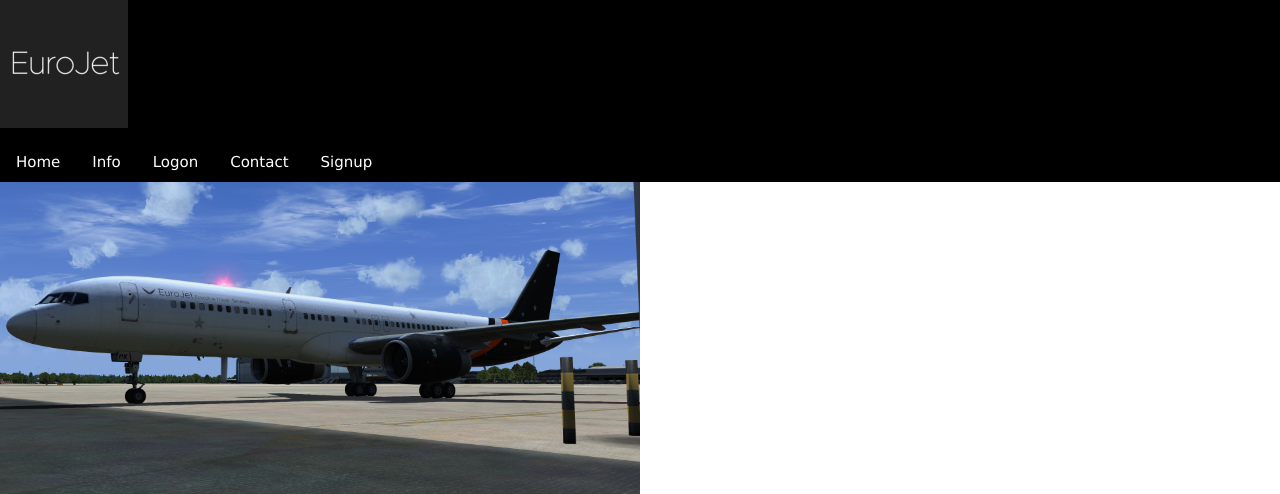
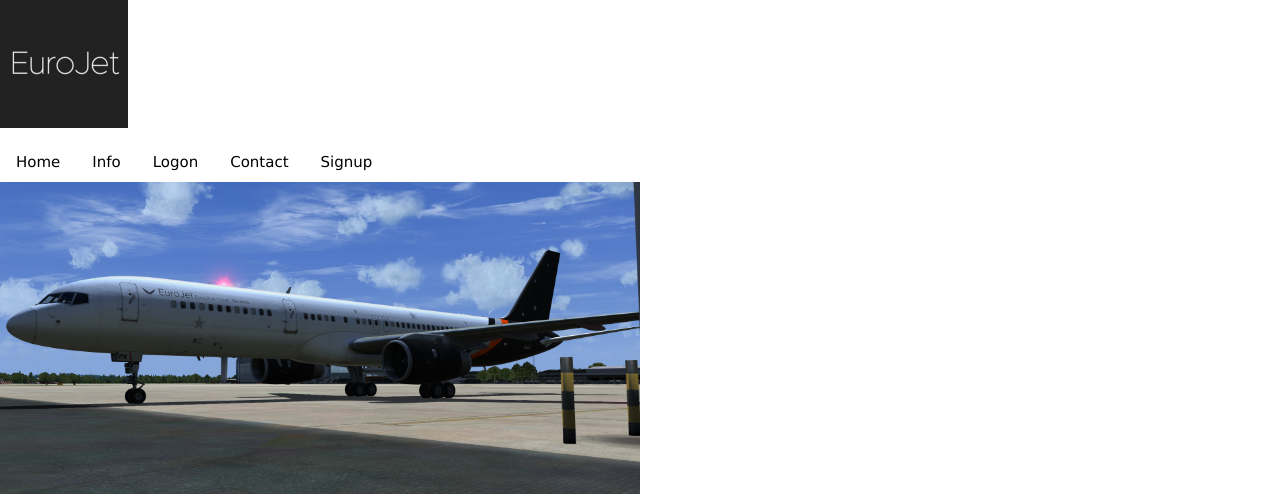
Before and after one commit to Connorseds2002/VA-website, a PHP site: page / in a window 1280 px wide. Shown: the top 494 px of the page. Run offline with PHP 8.4, Linux system fonts and the light colour scheme.

Commit message:
Update index.php

```diff
--- a/index.php
+++ b/index.php
@@ -19,7 +19,7 @@
   <body>
 
     <!-- Navigation -->
-  <nav class="w3-bar w3-black">
+  <nav class="w3-bar backround">
 	  <a href="index.php"><img src="./images/logo.png" width="10%"></a>
 	  <p></p>
       <a href="./index.php" class="w3-button w3-bar-item">Home</a>
```
